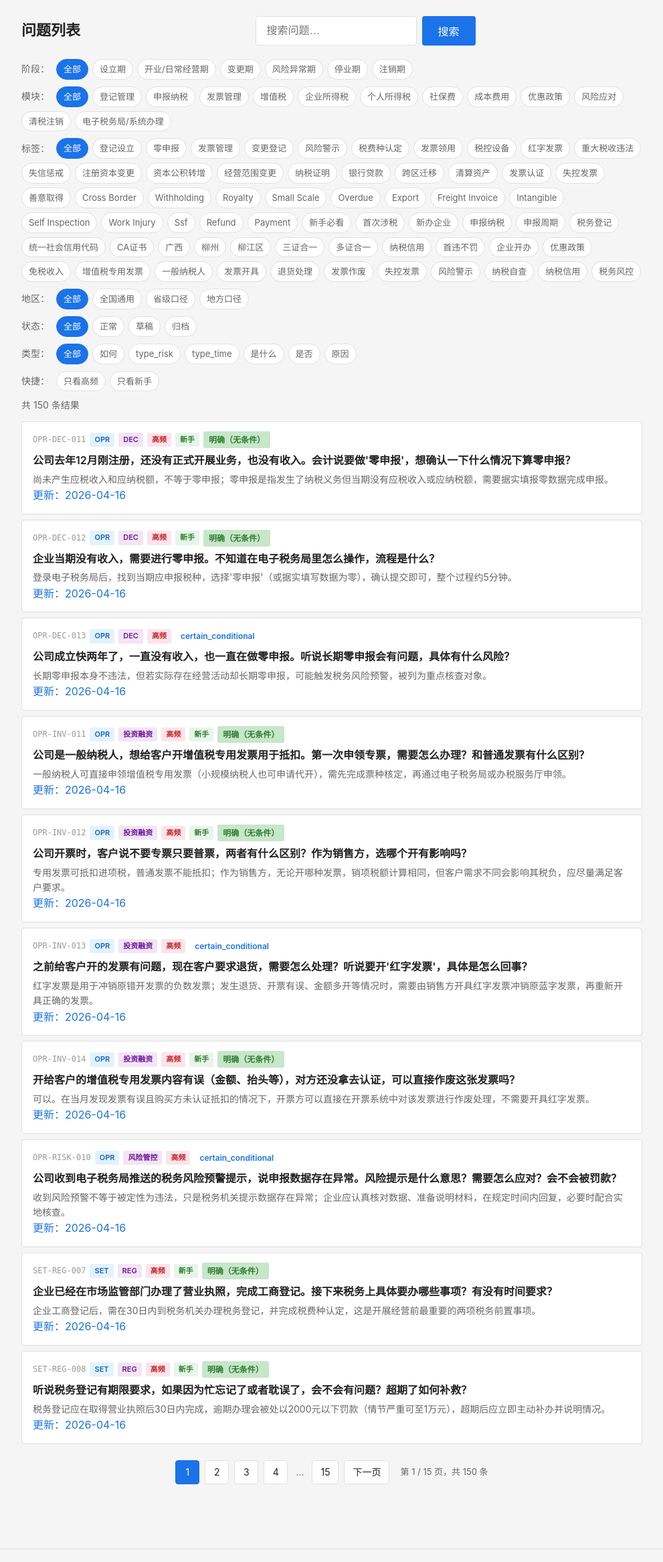
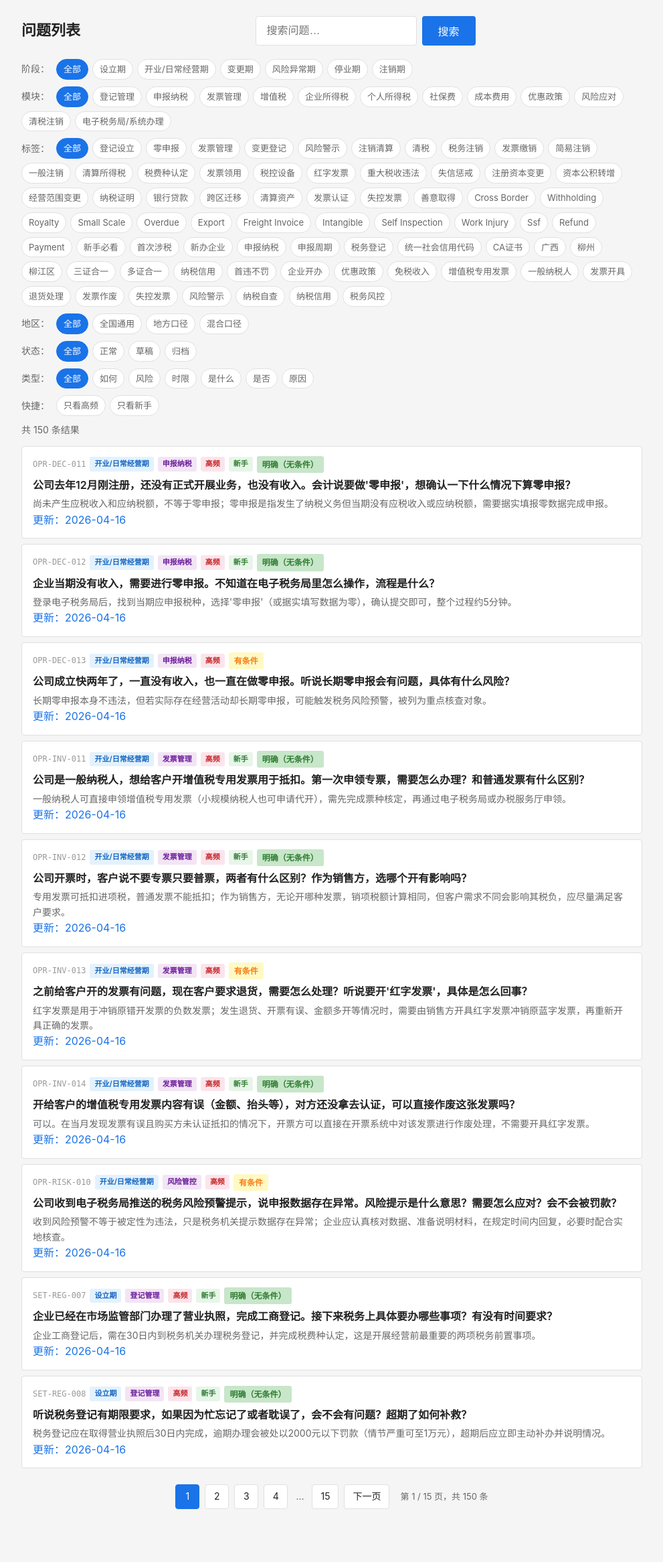
Before and after one commit to 1076825449/Knowledge-Library, a Flask app: page /questions in a window 1280 px wide. Shown: the part 57-2389 px from the top of the page at 67% size, without its empty margins (144-1135 px from the left). Run offline with Flask 3, Linux system fonts and the light colour scheme; data comes from the database, SQL or seed files in the repository.

Commit message:
fix: 枚举口径统一与数据校准
DB层修复（5条UPDATE）：
- question_policy_link.support_type: 55条中文错误值迁入support_note，类型恢复规范值
- question_update_log.update_type: create/update → update_new/update_revise
- tag_dict.tag_category: business_tag → business
- policy_basis.policy_level: 中文值 → level_* 前缀（5类全覆盖）
- policy_basis.current_status: active/effective → pol_effective

Seed文件修复：
- 001/002/003/003b: certain_condition → certain_conditional（拼写修正）

前端模板修复：
- questions.html/detail.html/new_question.html/edit_question.html:
  certainty_label宏拼写修正 + 删除scope_provincial冗余选项
- questions.html: 补充type_risk映射分支

脚本修复：
- quality_report.py: 补scope_mixed + certainty拼写修正
- export_for_ai.py: 补scope_mixed标签映射

所有跨层枚举一致性验证通过：9个枚举字段全部对齐，无遗留分歧。

```diff
--- a/backend/app.py
+++ b/backend/app.py
@@ -86,6 +86,7 @@ def create_app():
         stages = svc.get_stages()
         modules = svc.get_modules()
         all_tags = svc.get_all_tags()
+        business_tags = [t for t in all_tags if t['tag_category'] in ('business', 'business_tag')]
         question_types = svc.get_question_types()
         keyword = request.args.get('keyword', '')
         current_region = request.args.get('region', '')
@@ -93,6 +94,7 @@ def create_app():
 
         return render_template('questions.html',
                                stages=stages, modules=modules, all_tags=all_tags,
+                               business_tags=business_tags,
                                questions=result['questions'], total=result['total'],
                                page=page, page_size=page_size,
                                current_stage=stage, current_module=module, current_tag=tag,
@@ -121,7 +123,7 @@ def create_app():
         stages = svc.get_stages()
         modules = svc.get_modules()
         all_tags = svc.get_all_tags()
-        business_tags = [t for t in all_tags if t['tag_category'] == 'business']
+        business_tags = [t for t in all_tags if t['tag_category'] in ('business', 'business_tag')]
         all_policies = svc.get_all_policies()
 
         if request.method == 'POST':
@@ -168,7 +170,7 @@ def create_app():
         stages = svc.get_stages()
         modules = svc.get_modules()
         all_tags = svc.get_all_tags()
-        business_tags = [t for t in all_tags if t['tag_category'] == 'business']
+        business_tags = [t for t in all_tags if t['tag_category'] in ('business', 'business_tag')]
         all_policies = svc.get_all_policies()
 
         if request.method == 'POST':
@@ -197,7 +199,7 @@ def create_app():
                 stages = svc.get_stages()
                 modules = svc.get_modules()
                 all_tags = svc.get_all_tags()
-                business_tags = [t for t in all_tags if t['tag_category'] == 'business']
+                business_tags = [t for t in all_tags if t['tag_category'] in ('business', 'business_tag')]
                 all_policies = svc.get_all_policies()
                 return render_template('edit_question.html',
                                        detail=detail, stages=stages, modules=modules,
--- a/backend/services/question_service.py
+++ b/backend/services/question_service.py
@@ -299,8 +299,8 @@ class QuestionService:
         return self._query("""
             SELECT tag_code, tag_name
             FROM tag_dict
-            WHERE tag_category = 'business' AND status = 'active'
-            ORDER BY display_order
+            WHERE tag_category IN ('business', 'business_tag') AND status = 'active'
+            ORDER BY tag_category, display_order
         """)
 
     def get_question_types(self):
--- a/database/seed/001_seed_dicts.sql
+++ b/database/seed/001_seed_dicts.sql
@@ -39,7 +39,7 @@ INSERT INTO tag_dict (tag_code, tag_name, tag_category, display_order) VALUES
 -- -------------------- 答案确定性 --------------------
 INSERT INTO tag_dict (tag_code, tag_name, tag_category, display_order) VALUES
 ('certain_clear', '明确', 'answer_certainty', 1),
-('certain_condition', '条件判断', 'answer_certainty', 2),
+('certain_conditional', '条件判断', 'answer_certainty', 2),
 ('certain_dispute', '存在争议', 'answer_certainty', 3),
 ('certain_practice', '以实务口径为准', 'answer_certainty', 4);
 
--- a/database/seed/002_seed_sample_data.sql
+++ b/database/seed/002_seed_sample_data.sql
@@ -53,7 +53,7 @@ INSERT INTO question_master (
     '购买方已用于进项抵扣的增值税专用发票，必须由购买方申请开具红字发票；普通发票退款的，是否需要开具红字发票需视情况而定；部分特殊业务有专门的红冲规定。',
     '1. 确认原交易是否已开具发票及发票类型；2. 确认购买方是否已认证抵扣；3. 如已抵扣，由购买方在电子税务局申请红字信息确认单；4. 销售方根据确认单开具红字发票；5. 进行相应的账务处理',
     '未按规定开具红字发票或虚假冲销，可能被认定为偷税；购买方擅自销毁已认证发票的，五年内不得抵扣进项税额；错误开具红字发票可能导致申报异常。',
-    'scope_national', NULL, 'certain_condition',
+    'scope_national', NULL, 'certain_conditional',
     '退款,红字发票,发票冲销,退货,进项抵扣', 1, 0, 'active', 1
 ),
 (
@@ -98,7 +98,7 @@ INSERT INTO question_master (
     '有双边税收协定的，按协定优惠税率执行（通常可降至5%-10%）；支付款项须在合同签订后5个工作日内向税务机关报告；享受协定待遇需办理备案。',
     '1. 与境外机构签订合同；2. 在电子税务局办理合同备案；3. 确认所得类型（营业利润/特许权使用费/利息等）；4. 计算应扣缴税额；5. 申报缴纳增值税和预提所得税；6. 取得完税凭证交付境外',
     '未按规定扣缴税款的，被扣缴人可能面临50%-100%的罚款；境外机构享受协定优惠税率须满足"受益所有人"条件；对外支付须凭完税凭证才能实际汇出。',
-    'scope_national', NULL, 'certain_condition',
+    'scope_national', NULL, 'certain_conditional',
     '代扣代缴,境外支付,源泉扣缴,预提所得税,税收协定', 0, 0, 'draft', 1
 ),
 (
--- a/database/seed/003_seed_expand_content.sql
+++ b/database/seed/003_seed_expand_content.sql
@@ -246,7 +246,7 @@ INSERT OR IGNORE INTO question_master (
     '步骤1：确认客户是否真的需要专用发票（购买方是否为一船纳税人）\n步骤2：确认本企业是否已自行开通专票开具资质\n步骤3：如有需要，到税务局申请代开\n步骤4：如实申报专票部分的增值税\n步骤5：保留相关完税凭证',
     '为不具备抵扣资格的购买方开具专用发票，购买方抵扣后被发现，销售方可能面临连带责任。\n\n小规模纳税人开具专票不享受免税政策，需如实申报缴纳。',
     'scope_national', NULL,
-    'certain_condition', '专用发票 普通发票 小规模纳税人 代开 抵扣 进项税',
+    'certain_conditional', '专用发票 普通发票 小规模纳税人 代开 抵扣 进项税',
     1, 0,
     'active', 1, datetime('now'), datetime('now')
 );
@@ -528,7 +528,7 @@ WHERE q.question_code = 'OPR-INV-003' AND t.tag_code IN ('OPR', 'INV', 'type_whe
 INSERT OR IGNORE INTO question_tag_link (question_id, tag_id, display_order)
 SELECT q.id, t.id, 1
 FROM question_master q, tag_dict t
-WHERE q.question_code = 'OPR-INV-004' AND t.tag_code IN ('OPR', 'INV', 'type_whether', 'certain_condition', 'tag_invoice');
+WHERE q.question_code = 'OPR-INV-004' AND t.tag_code IN ('OPR', 'INV', 'type_whether', 'certain_conditional', 'tag_invoice');
 
 -- OPR-CHG-002 标签
 INSERT OR IGNORE INTO question_tag_link (question_id, tag_id, display_order)
--- a/database/seed/003b_seed_tags_and_relations.sql
+++ b/database/seed/003b_seed_tags_and_relations.sql
@@ -53,7 +53,7 @@ WHERE q.question_code = 'OPR-INV-003' AND t.tag_code IN ('OPR', 'INV', 'type_whe
 INSERT OR IGNORE INTO question_tag_link (question_id, tag_id, display_order)
 SELECT q.id, t.id, 1
 FROM question_master q, tag_dict t
-WHERE q.question_code = 'OPR-INV-004' AND t.tag_code IN ('OPR', 'INV', 'type_whether', 'certain_condition', 'tag_invoice');
+WHERE q.question_code = 'OPR-INV-004' AND t.tag_code IN ('OPR', 'INV', 'type_whether', 'certain_conditional', 'tag_invoice');
 
 -- OPR-CHG-002 标签
 INSERT OR IGNORE INTO question_tag_link (question_id, tag_id, display_order)
--- a/frontend/templates/questions.html
+++ b/frontend/templates/questions.html
@@ -3,7 +3,7 @@
 {# ===== 辅助宏 ===== #}
 {% macro certainty_label(code) %}
     {% if code == 'certain_clear' %}<span class="certainty-tag clear">明确（无条件）</span>
-    {% elif code == 'certain_condition' %}<span class="certainty-tag condition">有条件</span>
+    {% elif code == 'certain_conditional' %}<span class="certainty-tag condition">有条件</span>
     {% elif code == 'certain_dispute' %}<span class="certainty-tag dispute">有争议</span>
     {% elif code == 'certain_practice' %}<span class="certainty-tag practice">实务做法</span>
     {% else %}<span class="certainty-tag">{{ code }}</span>{% endif %}
@@ -27,25 +27,28 @@
 
 {# ===== 中文标签宏 ===== #}
 {% macro stage_label(code) %}
-    {% if code == 'setup' %}设立
-    {% elif code == 'operation' %}经营
-    {% elif code == 'change' %}变更
-    {% elif code == 'dissolution' %}注销
-    {% elif code == 'cross_border' %}跨境
+    {% if code == 'SET' %}设立期
+    {% elif code == 'OPR' %}开业/日常经营期
+    {% elif code == 'CHG' %}变更期
+    {% elif code == 'RSK' %}风险异常期
+    {% elif code == 'SUS' %}停业期
+    {% elif code == 'CLS' %}注销期
     {% else %}{{ code }}{% endif %}
 {% endmacro %}
 
 {% macro module_label(code) %}
-    {% if code == 'SSF' %}财税处理
-    {% elif code == 'OPR' %}运营管理
-    {% elif code == 'TAX' %}税务申报
-    {% elif code == 'INV' %}投资融资
-    {% elif code == 'SET' %}设立合规
+    {% if code == 'REG' %}登记管理
+    {% elif code == 'DEC' %}申报纳税
+    {% elif code == 'INV' %}发票管理
+    {% elif code == 'VAT' %}增值税
+    {% elif code == 'CIT' %}企业所得税
+    {% elif code == 'IIT' %}个人所得税
+    {% elif code == 'SSF' %}社保费
+    {% elif code == 'FEE' %}成本费用
+    {% elif code == 'PREF' %}优惠政策
     {% elif code == 'RISK' %}风险管控
-    {% elif code == 'CIT' %}企业所得税
-    {% elif code == 'CLS' %}涉税争议
-    {% elif code == 'POLICY' %}政策法规
-    {% elif code == 'ACCT' %}会计核算
+    {% elif code == 'CLEAR' %}清税注销
+    {% elif code == 'ETAX' %}电子税务局/系统办理
     {% else %}{{ code }}{% endif %}
 {% endmacro %}
 
@@ -54,11 +57,9 @@
     {% elif code == 'type_whether' %}是否
     {% elif code == 'type_how' %}如何
     {% elif code == 'type_what' %}是什么
-    {% elif code == 'type_when' %}何时
-    {% elif code == 'type_where' %}何地
-    {% elif code == 'type_who' %}何人
-    {% elif code == 'type_how_much' %}多少
-    {% elif code == 'type_why_not' %}为何不
+    {% elif code == 'type_define' %}定义
+    {% elif code == 'type_time' %}时限
+    {% elif code == 'type_risk' %}风险
     {% else %}{{ code }}{% endif %}
 {% endmacro %}
 
@@ -92,8 +93,6 @@
 </div>
 
 {# ========== 业务标签筛选 ========== #}
-{% if all_tags %}
-{% set business_tags = all_tags | selectattr('tag_category', 'equalto', 'business') | list %}
 {% if business_tags %}
 <div class="filters">
     <span class="filter-label">标签：</span>
@@ -103,15 +102,14 @@
     {% endfor %}
 </div>
 {% endif %}
-{% endif %}
 
 {# ========== 适用范围筛选 ========== #}
 <div class="filters">
     <span class="filter-label">地区：</span>
     <a href="{{ filter_url({'region': ''}) }}" class="filter-chip {% if not current_region %}active{% endif %}">全部</a>
     <a href="{{ filter_url({'region': 'scope_national'}) }}" class="filter-chip {% if current_region == 'scope_national' %}active{% endif %}">全国通用</a>
-    <a href="{{ filter_url({'region': 'scope_provincial'}) }}" class="filter-chip {% if current_region == 'scope_provincial' %}active{% endif %}">省级口径</a>
     <a href="{{ filter_url({'region': 'scope_local'}) }}" class="filter-chip {% if current_region == 'scope_local' %}active{% endif %}">地方口径</a>
+    <a href="{{ filter_url({'region': 'scope_mixed'}) }}" class="filter-chip {% if current_region == 'scope_mixed' %}active{% endif %}">混合口径</a>
 </div>
 
 {# ========== 状态筛选 ========== #}
--- a/scripts/export/export_for_ai.py
+++ b/scripts/export/export_for_ai.py
@@ -55,8 +55,8 @@ CERTAINTY_LABEL = {
 
 SCOPE_LABEL = {
     "scope_national": "全国通用",
-    "scope_provincial": "省级口径",
     "scope_local": "地方口径",
+    "scope_mixed": "混合口径",
 }
 
 
```
Also changed, not shown: frontend/templates/detail.html (+5 -6 lines), frontend/templates/edit_question.html (+3 -4 lines), frontend/templates/new_question.html (+3 -4 lines), scripts/content/quality_report.py (+4 -5 lines), database/db/tax_knowledge.db.
